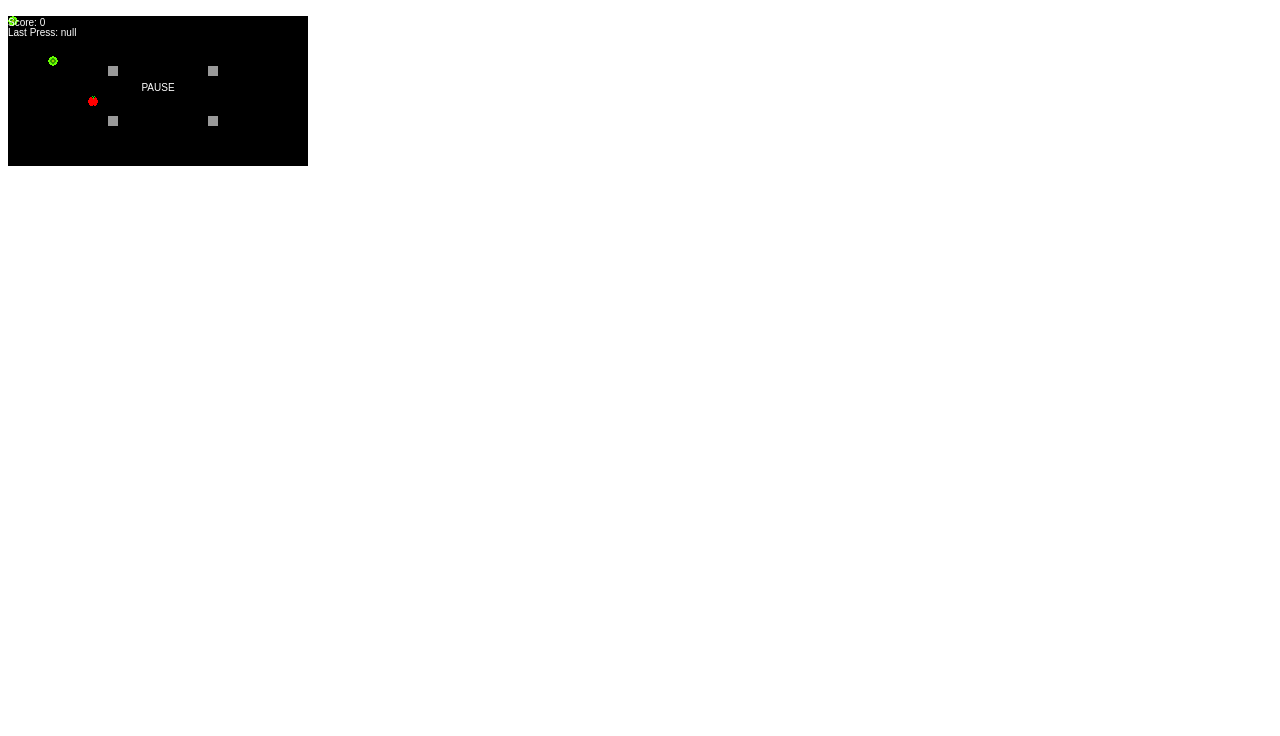
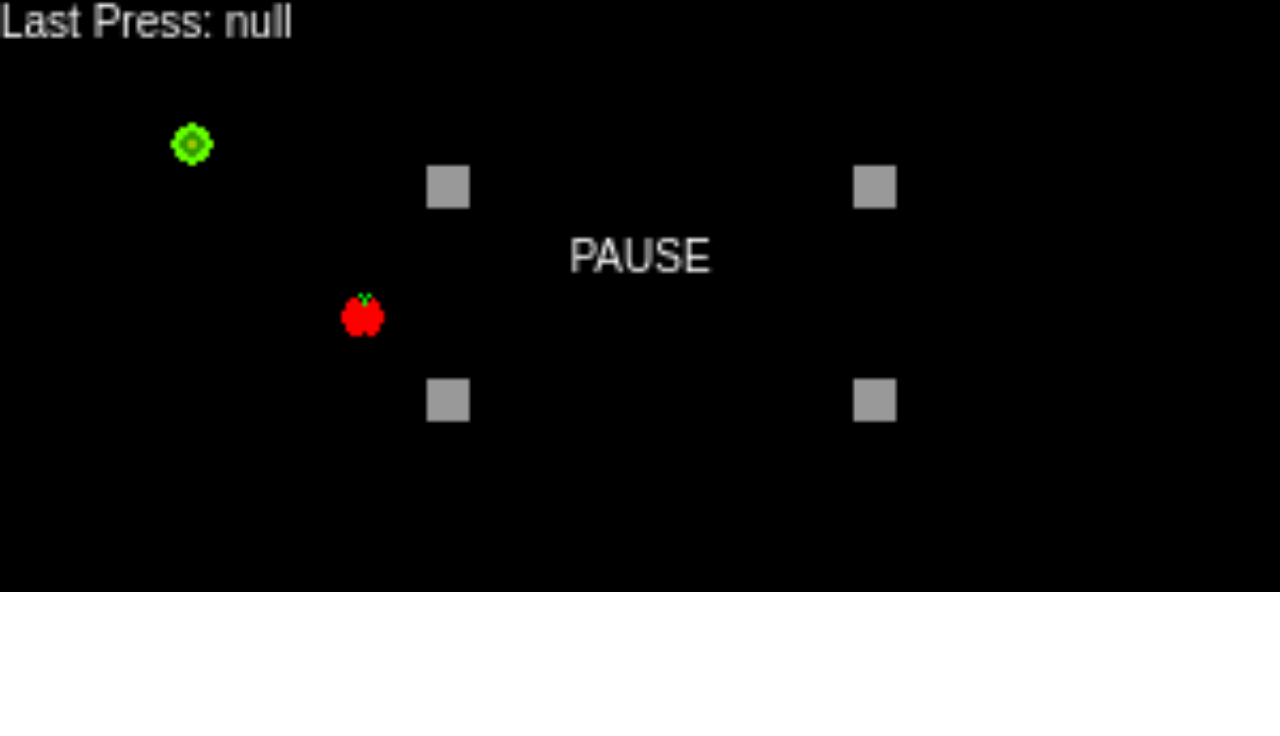
Before and after one commit to JoseBlois/snake-js, a plain HTML site: page index.html in a window 1280 px wide. Shown: the part 64-800 px from the top of the page. Drawn offline with Linux system fonts and the light colour scheme.

Commit message:
Added styles so the body wont mess with the canvas size and implemented a resize function when the window changes dimensions

```diff
--- /dev/null
+++ b/css/style.css
@@ -0,0 +1,5 @@
+body{
+    padding: 0px;
+    margin: 0px;
+    text-align: center;
+}
--- a/index.html
+++ b/index.html
@@ -3,11 +3,11 @@
 <head>
     <meta charset="UTF-8">
     <meta name="viewport" content="width=device-width, initial-scale=1.0">
+    <link rel="stylesheet" href="./css/style.css">
     <script src="./js/app.js"></script>
     <title>Snake game in JS</title>
 </head>
 <body>
-    <h1>My first canvas game</h1>
     <p>
         <canvas id="canvas" width="300px" height="150px" style="background: #999;">
             Canvas tag not supported by your browser
--- a/js/app.js
+++ b/js/app.js
@@ -222,6 +222,15 @@
         gameover = false;
     }
 
+    function resize(){
+        var w = window.innerWidth / canvas.width;
+        var h = window.innerHeight / canvas.height;
+        var scale = Math.min(h, w);
+
+        canvas.style.width =(canvas.width * scale)+'px';
+        canvas.style.height =(canvas.height * scale)+'px';
+    }
+
     function repaint(){
         window.requestAnimationFrame(repaint);
         paint(ctx);
@@ -267,9 +276,10 @@
         wall.push(new Rectangle(200, 50, 10, 10))
         wall.push(new Rectangle(200, 100, 10, 10))
 
+        resize()
         run();
         repaint();
     }
-
+    window.addEventListener('resize', resize, false);
     window.addEventListener('load',init,false);
 }(window));
```
